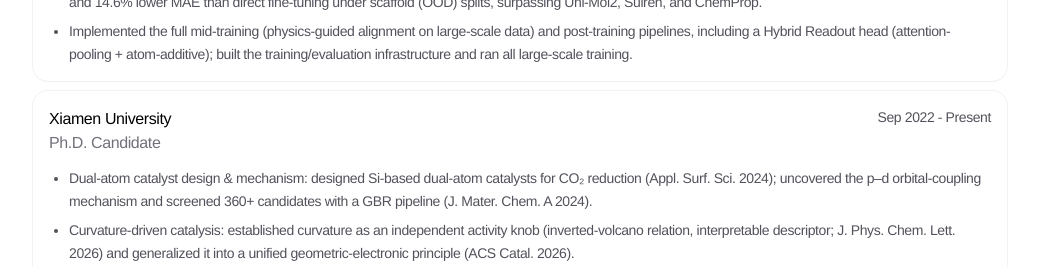
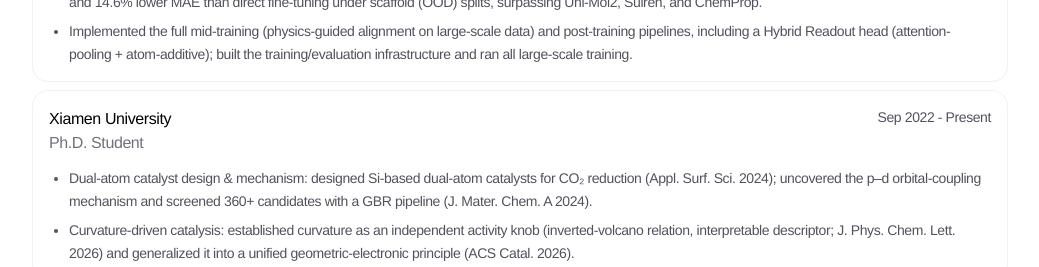
Before and after one commit to Migie-cphy/migie-site, a Next.js app: page / in a window 1280 px wide. Shown: the part 1040-1307 px from the top of the page, without its empty margins (120-1159 px from the left). Built offline with nearby package versions, Linux system fonts and the light colour scheme.

Commit message:
update ACS Catalysis citation details

```diff
--- a/app/data.ts
+++ b/app/data.ts
@@ -91,7 +91,7 @@ export const EXPERIENCE: Experience[] = [
   },
   {
     organization: { en: 'Xiamen University', zh: '厦门大学' },
-    title: { en: 'Ph.D. Candidate', zh: '博士研究生' },
+    title: { en: 'Ph.D. Student', zh: '博士研究生' },
     start: { en: 'Sep 2022', zh: '2022.09' },
     end: { en: 'Present', zh: '至今' },
     link: 'https://www.xmu.edu.cn',
@@ -233,7 +233,8 @@ export const PUBLICATIONS: Publication[] = [
       '**Meijie Wang**, Yuxing Lin, Zhulin Huang, Yang Sun, Shunqing Wu, Xinrui Cao',
     journal: 'ACS Catal.',
     year: 2026,
-    pages: 'ASAP',
+    volume: 16,
+    pages: '12620-12631',
     doi: '10.1021/acscatal.6c02847',
     group: 'first_author',
   },
```
Also changed, not shown: 2 other files (tests, documents, lock files or other folders).
